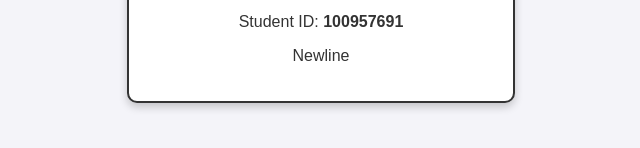
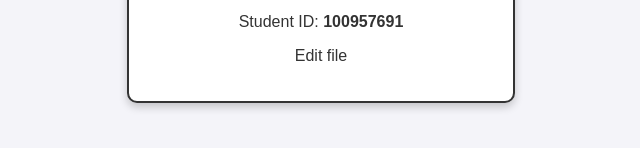
Before and after one commit to montholchs86/task_1, a plain HTML site: page index.html in a window 1280 px wide. Shown: the part 390-538 px from the top of the page, 319-959 px from the left. Drawn offline with Linux system fonts and the light colour scheme.

Commit message:
Update index.html

```diff
--- a/index.html
+++ b/index.html
@@ -32,7 +32,7 @@
     <div class="container">
         <h1>Monthol Changsathien</h1>
         <p>Student ID: <strong>100957691</strong></p>
-        <p>Newline</p>
+        <p>Edit file</p>
     </div>
 </body>
 </html>
```
